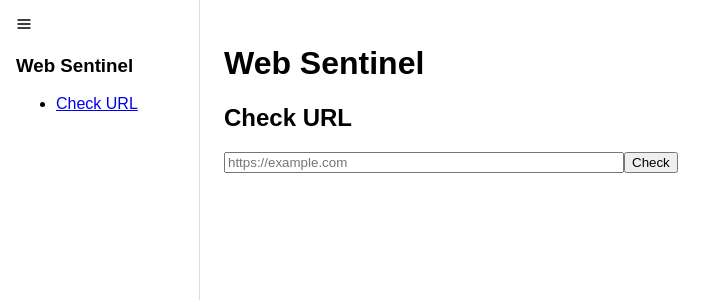
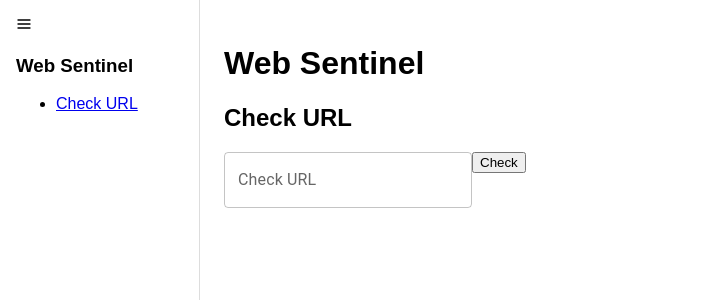
Before and after one commit to michal-1994/web-page-sentinel, a React app in the folder frontend/: page /check in a window 1280 px wide. Shown: the top 300 px of the page, without its empty margins (0-725 px from the left). Built offline with nearby package versions, Linux system fonts and the light colour scheme; the HTML template or start-up script is replaced by a standard one.

Commit message:
feat: install material ui library

```diff
--- a/frontend/package.json
+++ b/frontend/package.json
@@ -9,6 +9,9 @@
     "preview": "vite preview"
   },
   "dependencies": {
+    "@emotion/react": "^11.14.0",
+    "@emotion/styled": "^11.14.1",
+    "@mui/material": "^7.3.6",
     "react": "^19.2.0",
     "react-dom": "^19.2.0",
     "react-icons": "^5.5.0",
--- a/frontend/src/pages/CheckPage.tsx
+++ b/frontend/src/pages/CheckPage.tsx
@@ -1,6 +1,7 @@
 import { useState } from "react";
 import { checkUrl } from "../api/checkApi";
 import { type CheckResponse } from "../types/check";
+import TextField from '@mui/material/TextField';
 
 const CheckPage = () => {
   const [url, setUrl] = useState("");
@@ -23,12 +24,12 @@ const CheckPage = () => {
     <>
       <h2>Check URL</h2>
 
-      <input
-        type="text"
+      <TextField
+        label="Check URL"
+        variant="outlined"
         placeholder="https://example.com"
         value={url}
         onChange={(e) => setUrl(e.target.value)}
-        style={{ width: 400 }}
       />
 
       <button onClick={handleCheck} disabled={loading}>
```
Also changed, not shown: 1 other file (tests, documents, lock files or other folders).
